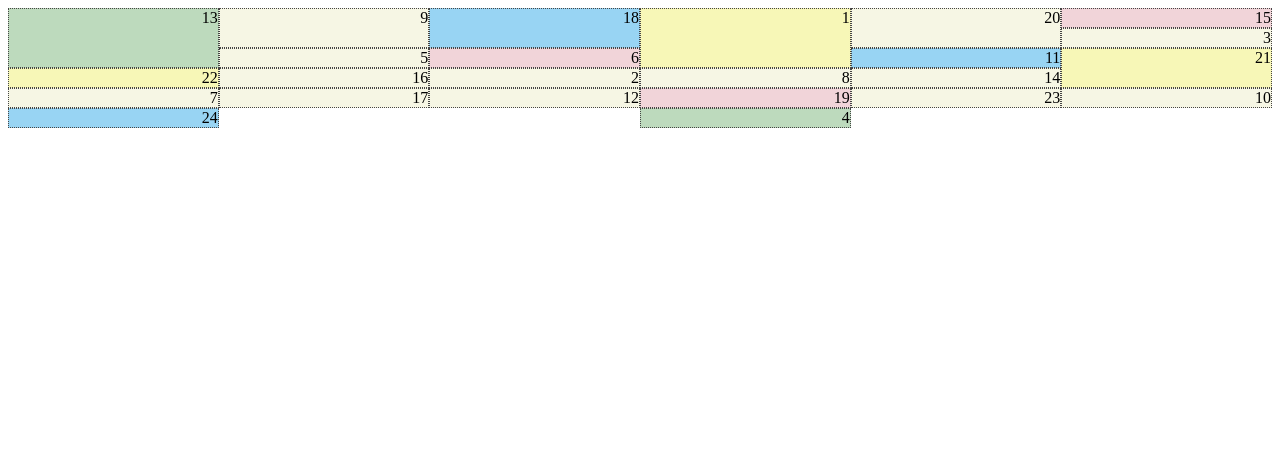
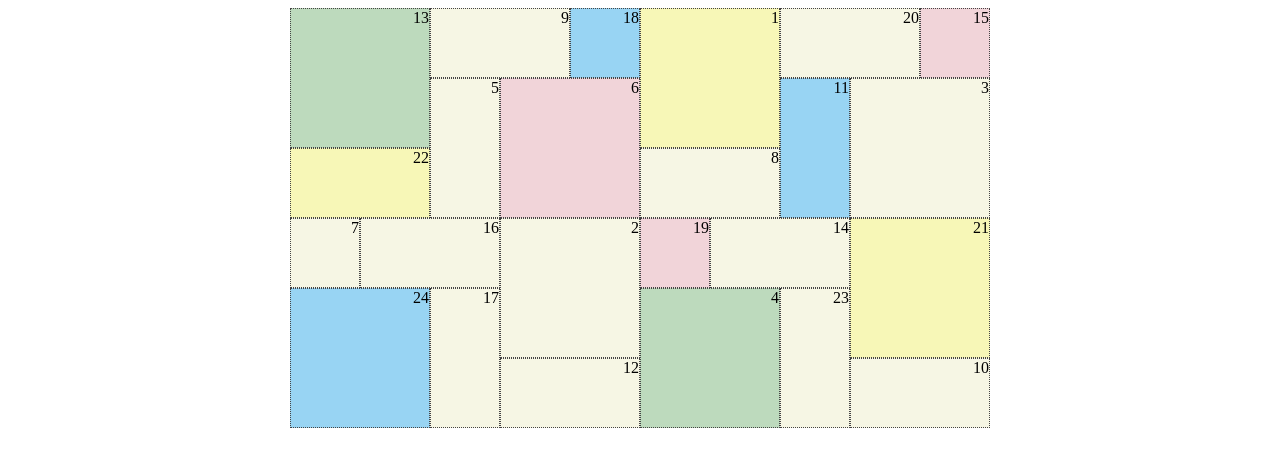
Before and after one commit to areej-hamed/p_tuwaiq, a website: page lab_4/number.html in a window 1280 px wide. Drawn offline with Linux system fonts and the light colour scheme.

Commit message:
finel_edt_number

```diff
--- a/lab_4/number.html
+++ b/lab_4/number.html
@@ -8,6 +8,9 @@
   <style>
     .grid-container {
       display: grid;
+      grid-template-columns: repeat(10, 70px);
+      grid-template-rows: repeat(6, 70px);
+      justify-content: center;
     }
 
     .grid-item-1:nth-child(1) {
@@ -16,8 +19,8 @@
       color: black;
       border: 1px dotted rgb(70, 69, 69);
       text-align:end;
-      grid-column: 4/4;
-      grid-row: 1/5;
+      grid-column-end: span 2;
+      grid-row-end: span 2;
     }
     .grid-item-2:nth-child(2) {
       order: 15;
@@ -25,8 +28,8 @@
       color: black;
       border: 1px dotted rgb(70, 69, 69);
       text-align:end;
-      grid-column-start: 3;
-      grid-row-start: 5;
+      grid-column-end: span 2;
+      grid-row-end: span 2;
     }
     .grid-item-3:nth-child(3) {
       order: 12;
@@ -34,8 +37,8 @@
       color: black;
       border: 1px dotted rgb(70, 69, 69);
       text-align:end;
-      grid-column-start: 6;
-      grid-row-start: 3;
+      grid-column-end: span 2;
+      grid-row-end: span 2;
     }
     .grid-item-4:nth-child(4) {
       order: 23;
@@ -43,8 +46,10 @@
       color: black;
       border: 1px dotted rgb(70, 69, 69);
       text-align:end;
-      grid-column-start: 4;
-      grid-row-start: 7;
+      grid-row-start: 5;
+      grid-row-end: span 2;
+      grid-column-start: 6;
+      grid-column-end: span 2;
     }
     .grid-item-5:nth-child(5) {
       order: 8;
@@ -52,8 +57,7 @@
       color: black;
       border: 1px dotted rgb(70, 69, 69);
       text-align:end;
-      grid-column-start: 2;
-      grid-row-start: 4;
+      grid-row-end: span 2;
     }
     .grid-item-6:nth-child(6) {
       order: 9;
@@ -61,8 +65,8 @@
       color: black;
       border: 1px dotted rgb(70, 69, 69);
       text-align:end;
-      grid-column-start: 3;
-      grid-row-start: 4;
+      grid-column-end: span 2;
+      grid-row-end: span 2;
     }
     .grid-item-7:nth-child(7) {
       order: 13;
@@ -70,8 +74,6 @@
       color: black;
       border: 1px dotted rgb(70, 69, 69);
       text-align:end;
-      grid-column-start: 1;
-      grid-row-start: 6;
     }
     .grid-item-8:nth-child(8) {
       order: 10;
@@ -79,8 +81,9 @@
       color: black;
       border: 1px dotted rgb(70, 69, 69);
       text-align:end;
-      grid-column-start: 4;
-      grid-row-start: 5;
+      grid-column-start: 6;
+      grid-column-end: span 2;
+      grid-row-start: 3;
     }
     .grid-item-9:nth-child(9) {
       order: 2;
@@ -88,8 +91,7 @@
       color: black;
       border: 1px dotted rgb(70, 69, 69);
       text-align:end;
-      grid-column: 2/3;
-      grid-row: 1/4;
+      grid-column-end: span 2;
 
     }
     .grid-item-10:nth-child(10) {
@@ -98,8 +100,8 @@
       color: black;
       border: 1px dotted rgb(70, 69, 69);
       text-align:end;
-      grid-column: 6/6;
-      grid-row-start: 6;
+      grid-column-start: 9;
+      grid-column-end: span 2;
     }
     .grid-item-11:nth-child(11) {
       order: 11;
@@ -107,8 +109,7 @@
       color: black;
       border: 1px dotted rgb(70, 69, 69);
       text-align:end;
-      grid-column-start: 5;
-      grid-row-start: 4;
+      grid-row-end: span 2;
     }
     .grid-item-12:nth-child(12) {
       order: 21;
@@ -116,8 +117,9 @@
       color: black;
       border: 1px dotted rgb(70, 69, 69);
       text-align:end;
-      grid-column-start: 3;
       grid-row-start: 6;
+      grid-column-start: 4;
+      grid-column-end: span 2;
     }
     .grid-item-13:nth-child(13) {
       order: 1;
@@ -125,8 +127,8 @@
       color: black;
       border: 1px dotted rgb(70, 69, 69);
       text-align:end;
-      grid-column: 1/1;
-      grid-row: 1/5;
+      grid-column-end:span 2;
+      grid-row-end: span 2;
     }
     .grid-item-14:nth-child(14) {
       order: 17;
@@ -134,8 +136,7 @@
       color: black;
       border: 1px dotted rgb(70, 69, 69);
       text-align:end;
-      grid-column-start: 5;
-      grid-row-start: 5;
+      grid-column-end: span 2;
     }
     .grid-item-15:nth-child(15) {
       order: 6;
@@ -143,8 +144,6 @@
       color: black;
       border: 1px dotted rgb(70, 69, 69);
       text-align:end;
-      grid-column: 6/6;
-      grid-row: 1/3;
     }
     .grid-item-16:nth-child(16) {
       order: 14;
@@ -152,8 +151,7 @@
       color: black;
       border: 1px dotted rgb(70, 69, 69);
       text-align:end;
-      grid-column-start: 2;
-      grid-row-start: 5;
+      grid-column-end: span 2;
     }
     .grid-item-17:nth-child(17) {
       order: 20;
@@ -161,8 +159,9 @@
       color: black;
       border: 1px dotted rgb(70, 69, 69);
       text-align:end;
-      grid-column-start: 2;
-      grid-row-start: 6;
+      grid-column-start: 3;
+      grid-row-start: 5;
+      grid-row-end: span 2;
     }
     .grid-item-18:nth-child(18) {
       order: 3;
@@ -170,8 +169,6 @@
       color: black;
       border: 1px dotted rgb(70, 69, 69);
       text-align:end;
-      grid-column: 3/3;
-      grid-row: 1/4;
     }
     .grid-item-19:nth-child(19) {
       order: 16;
@@ -179,8 +176,6 @@
       color: black;
       border: 1px dotted rgb(70, 69, 69);
       text-align:end;
-      grid-column-start: 4;
-      grid-row-start: 6;
     }
     .grid-item-20:nth-child(20) {
       order: 5;
@@ -188,8 +183,7 @@
       color: black;
       border: 1px dotted rgb(70, 69, 69);
       text-align:end;
-      grid-column: 5/5;
-      grid-row: 1/4;
+      grid-column-end: span 2;
     }
     .grid-item-21:nth-child(21) {
       order: 18;
@@ -197,8 +191,8 @@
       color: black;
       border: 1px dotted rgb(70, 69, 69);
       text-align:end;
-      grid-column: 6/6;
-      grid-row: 4/6;
+      grid-column-end: span 2;
+      grid-row-end: span 2;
     }
     .grid-item-22:nth-child(22) {
       order: 7;
@@ -206,8 +200,8 @@
       color: black;
       border: 1px dotted rgb(70, 69, 69);
       text-align:end;
-      grid-column-start: 1;
-      grid-row-start: 5;
+      grid-column: span 2;
+      grid-row-start: 3;
     }
     .grid-item-23:nth-child(23) {
       order: 24;
@@ -215,8 +209,9 @@
       color: black;
       border: 1px dotted rgb(70, 69, 69);
       text-align:end;
-      grid-column: 5/5;
-
+      grid-row-start: 5;
+      grid-row-end: span 2;
+      grid-column-start: 8;
     }
     .grid-item-24:nth-child(24) {
       order: 19;
@@ -224,8 +219,8 @@
       color: black;
       border: 1px dotted rgb(70, 69, 69);
       text-align:end;
-      grid-column-start: 1;
-      grid-row-start: 7;
+      grid-column-end: span 2;
+      grid-row-end: span 2;
     }
   </style>
   <body>
```
